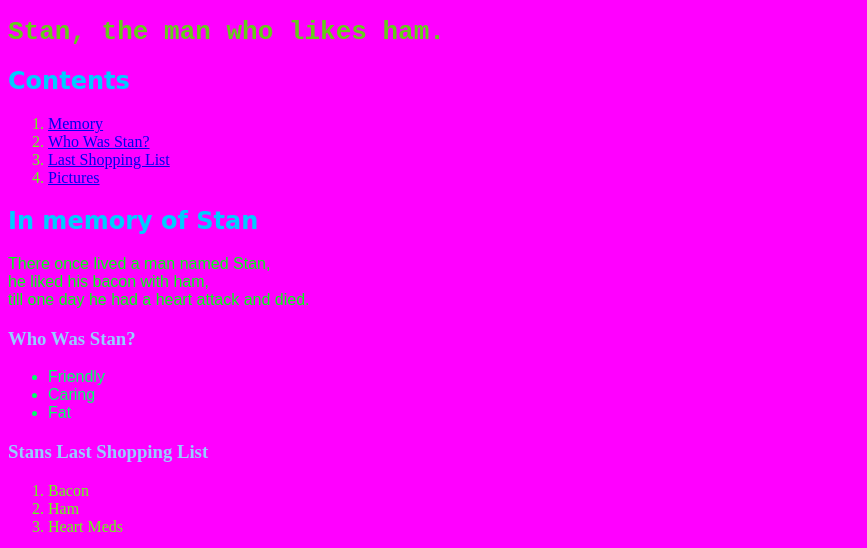
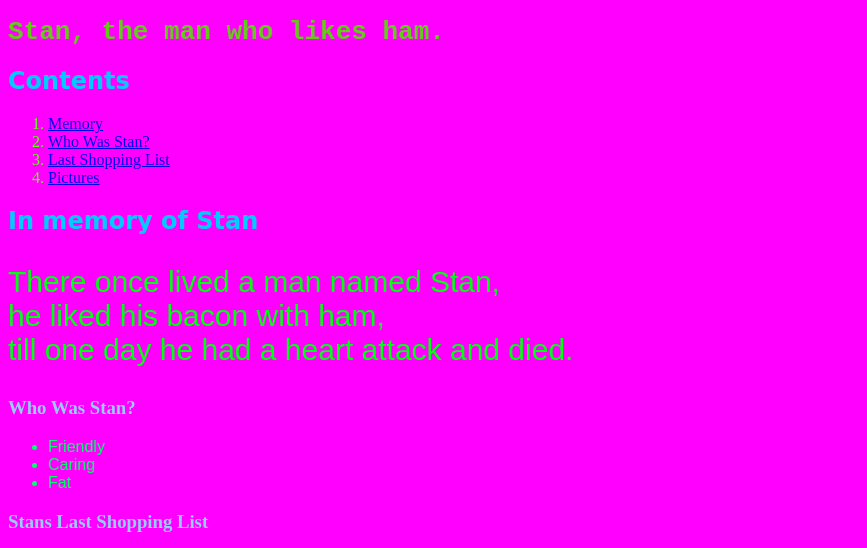
Before and after one commit to SeizureBrain/SeizureBrain.github.io, a plain HTML site: page index.html in a window 1280 px wide. Shown: the top 548 px of the page, without its empty margins (0-867 px from the left). Drawn offline with Linux system fonts and the light colour scheme.

Commit message:
Update index.html

```diff
--- a/index.html
+++ b/index.html
@@ -8,7 +8,9 @@
         body{background-color:rgb(255, 0, 255);
         font-family:serif}
         p{color:rgb(0, 255, 17);
-          font-family:sans-serif; }
+          font-family:sans-serif;
+          font-size:30px;
+        }
         h1{color:rgb(100, 204, 25);
          font-family: monospace;}
         h2{color:rgb(0, 204, 255);
```
